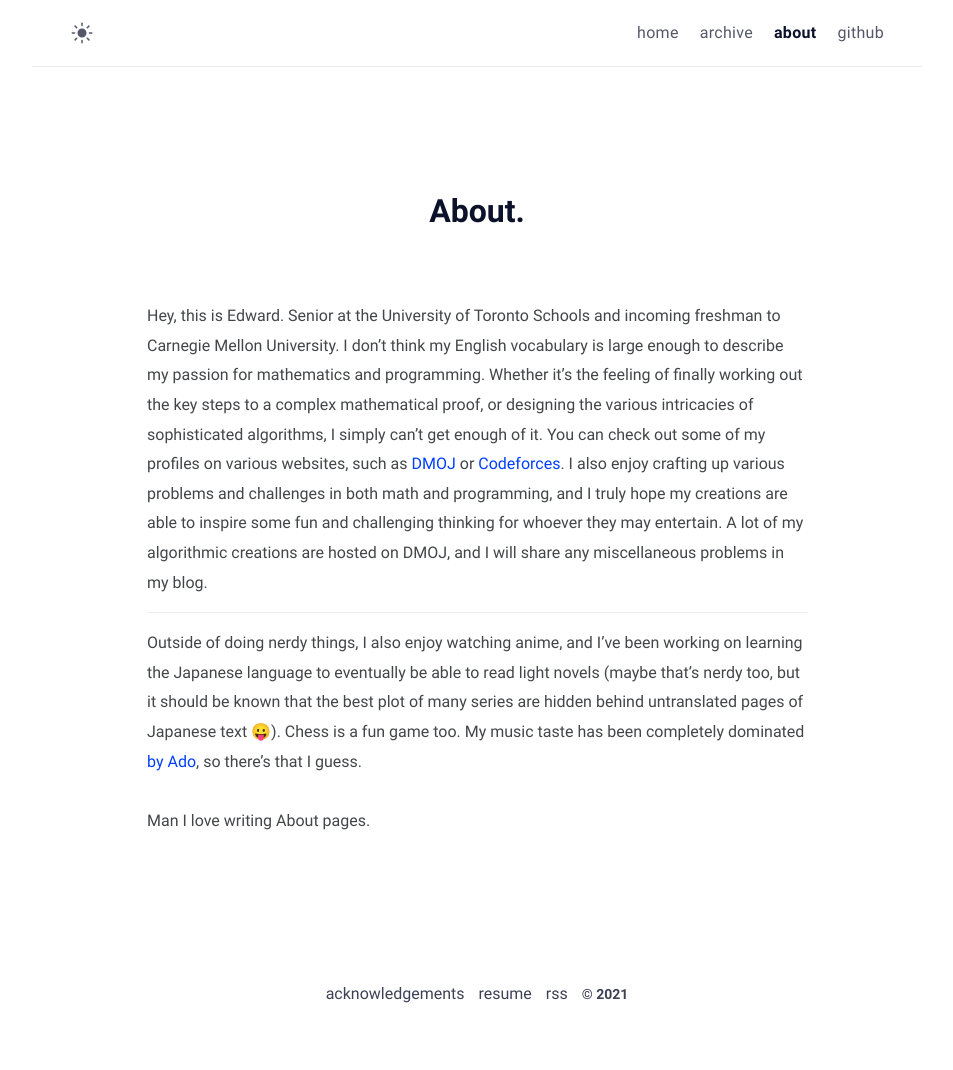
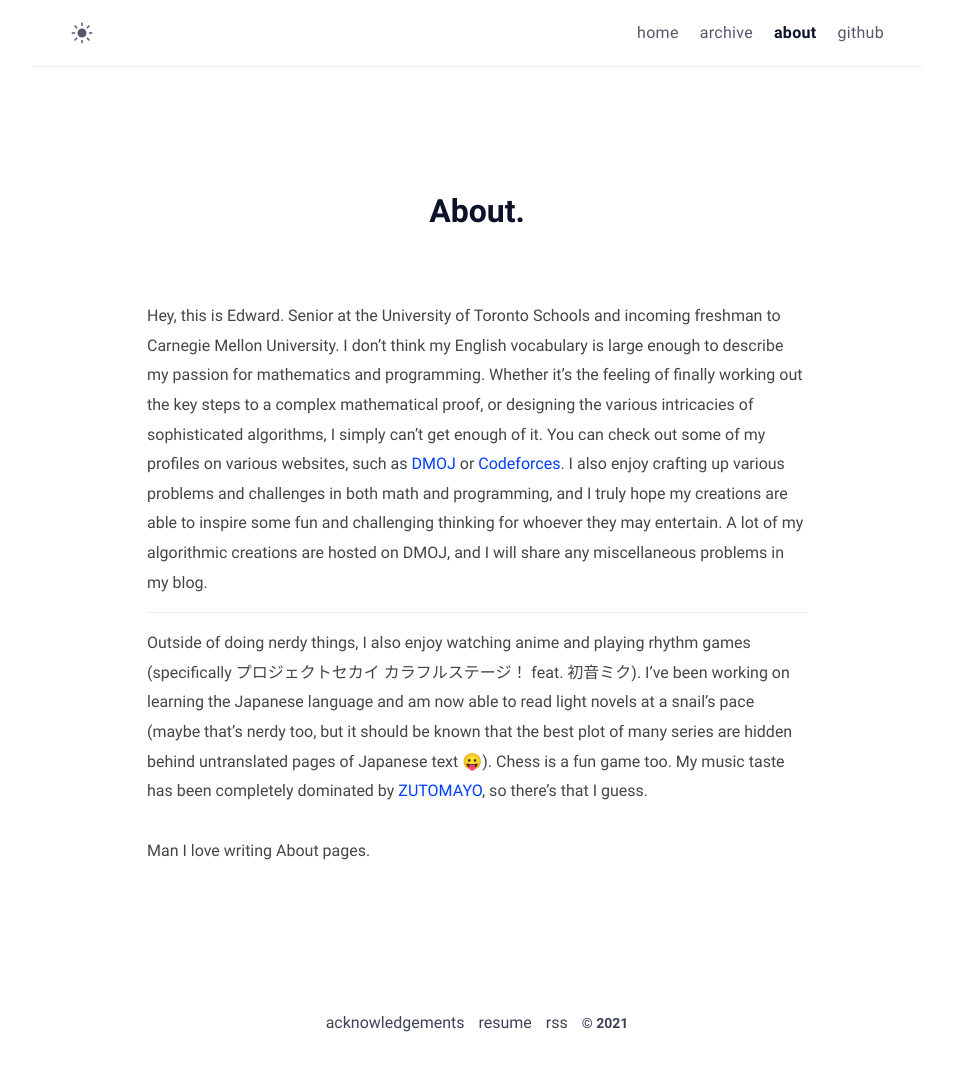
Before and after one commit to 4fecta/4fecta.ca, a Jekyll site: the page built from about.md, in a window 1280 px wide. Shown: the whole page, without its empty margins (163-1116 px from the left). Built offline with Jekyll 4.4.1, drawn with Linux system fonts in a browser that asks for light colours; before the commit the page ends 1040 px from its top, so only the background shows below that.

Commit message:
Update about.md

```diff
--- a/about.md
+++ b/about.md
@@ -10,6 +10,6 @@
 
 <hr>
 
-Outside of doing nerdy things, I also enjoy watching anime, and I've been working on learning the Japanese language to eventually be able to read light novels (maybe that's nerdy too, but it should be known that the best plot of many series are hidden behind untranslated pages of Japanese text 😛). Chess is a fun game too. My music taste has been completely dominated [by](https://youtu.be/YnSW8ian29w) [A](https://youtu.be/sOiMD45QGLs)[d](https://youtu.be/jg09lNupc1s)[o](https://youtu.be/Qp3b-RXtz4w), so there's that I guess.
+Outside of doing nerdy things, I also enjoy watching anime and playing rhythm games (specifically プロジェクトセカイ カラフルステージ！ feat. 初音ミク). I've been working on learning the Japanese language and am now able to read light novels at a snail's pace (maybe that's nerdy too, but it should be known that the best plot of many series are hidden behind untranslated pages of Japanese text 😛). Chess is a fun game too. My music taste has been completely dominated by [ZUTOMAYO](https://youtu.be/Atvsg_zogxo), so there's that I guess.
 
 Man I love writing About pages.
```
